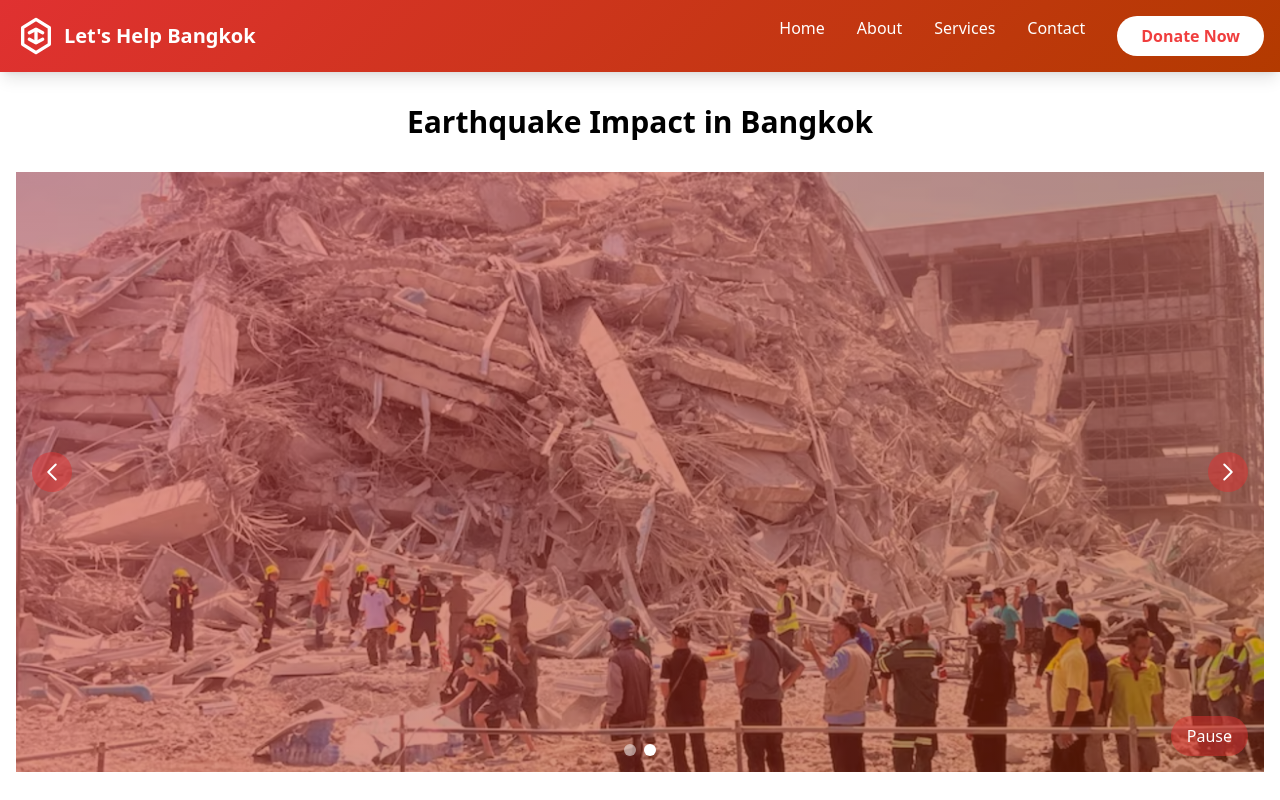
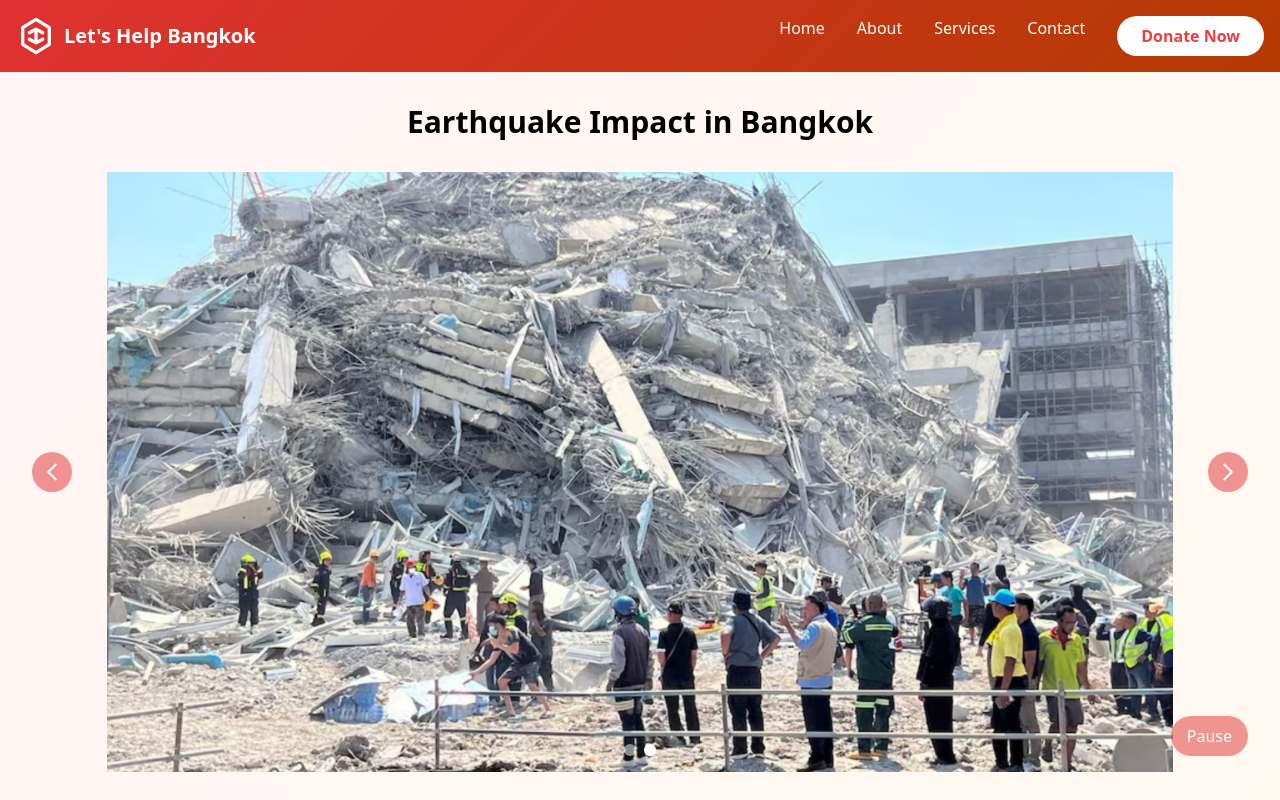
Before and after one commit to boy-who-cried-wolf/lets-help-bangkok, a React (Vite) app: page / in a window 1280 px wide. Shown: the top 800 px of the page. Built offline with nearby package versions, Linux system fonts and the light colour scheme.

Commit message:
fix: body styles

```diff
--- a/src/App.tsx
+++ b/src/App.tsx
@@ -1,12 +1,12 @@
 import Header from './components/Header';
+import Footer from './components/Footer';
 import ImageSlider from './components/ImageSlider';
-import Footer from './components/Footer';
 
 function App() {
   return (
-    <div className="flex flex-col min-h-screen">
+    <div className="min-h-screen flex flex-col">
       <Header />
-      <main className="flex-grow">
+      <main className="flex-grow bg-gradient-emergency from-primary-50 to-secondary-50">
         <section id="home" className="py-8">
           <div className="container mx-auto px-4">
             <h2 className="text-3xl font-bold text-center mb-8">Earthquake Impact in Bangkok</h2>
--- a/src/components/ImageSlider.tsx
+++ b/src/components/ImageSlider.tsx
@@ -47,9 +47,6 @@ const ImageSlider = () => {
 
   return (
     <div className="relative w-full h-[600px] overflow-hidden">
-      {/* Gradient Overlay */}
-      <div className="absolute inset-0 bg-gradient-emergency from-primary-900/50 to-secondary-900/50 z-10" />
-
       {/* Slides */}
       {slides.map((slide, index) => (
         <div
@@ -61,7 +58,7 @@ const ImageSlider = () => {
           <img
             src={slide.image}
             alt={slide.alt}
-            className="w-full h-full object-cover"
+            className="w-full h-full object-contain"
           />
         </div>
       ))}
```
